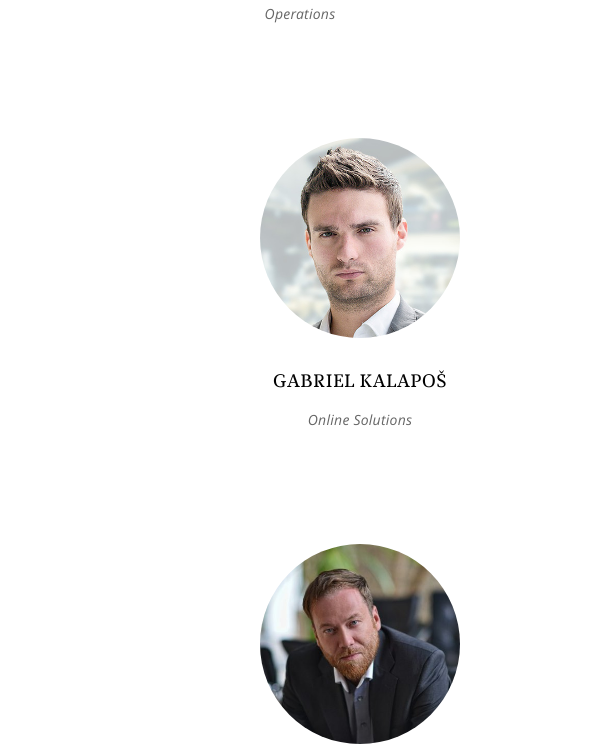
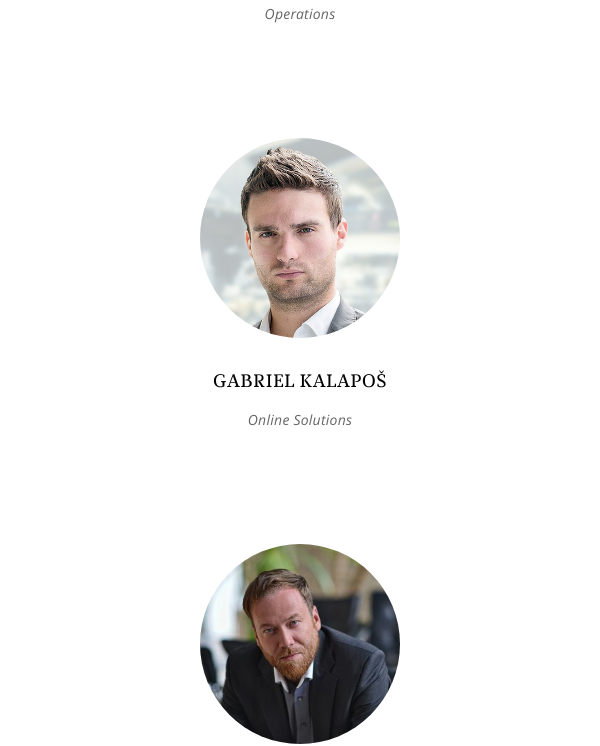
Before and after one commit to brnoinvestmentgroup/brnoinvestmentgroup.github.io, a plain HTML site: page index.html in a window 600 px wide. Shown: the part 3760-4506 px from the top of the page. Drawn offline with Linux system fonts and the light colour scheme.

Commit message:
oprava mobilni verze

```diff
--- a/css/skeleton.css
+++ b/css/skeleton.css
@@ -160,7 +160,12 @@
         .container .fifteen.columns,
         .container .sixteen.columns,
         .container .one-third.column,
-        .container .two-thirds.column  { width: 300px; }
+        .container .two-thirds.column,
+        .container .two-thirds.column.member,
+        .container .two-thirds.column.project  { width: 300px; }
+
+        .container .two-thirds.column.member,
+        .container .two-thirds.column.project { margin-left: 0; }
 
         /* Offsets */
         .container .offset-by-one,
@@ -210,7 +215,12 @@
         .container .fifteen.columns,
         .container .sixteen.columns,
         .container .one-third.column,
-        .container .two-thirds.column { width: 420px; }
+        .container .two-thirds.column,
+        .container .two-thirds.column.member,
+        .container .two-thirds.column.project { width: 420px; }
+
+        .container .two-thirds.column.member,
+        .container .two-thirds.column.project { margin-left: 0; }
     }
 
 
```
